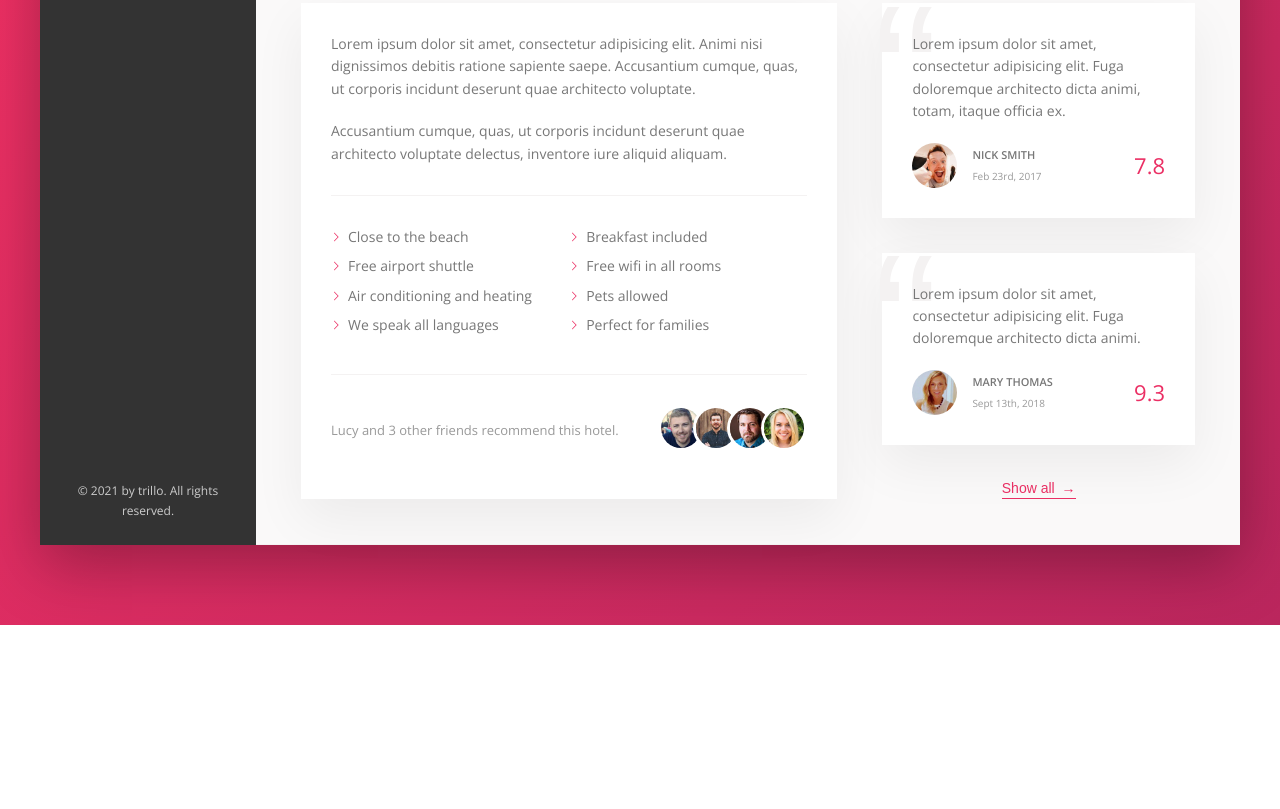
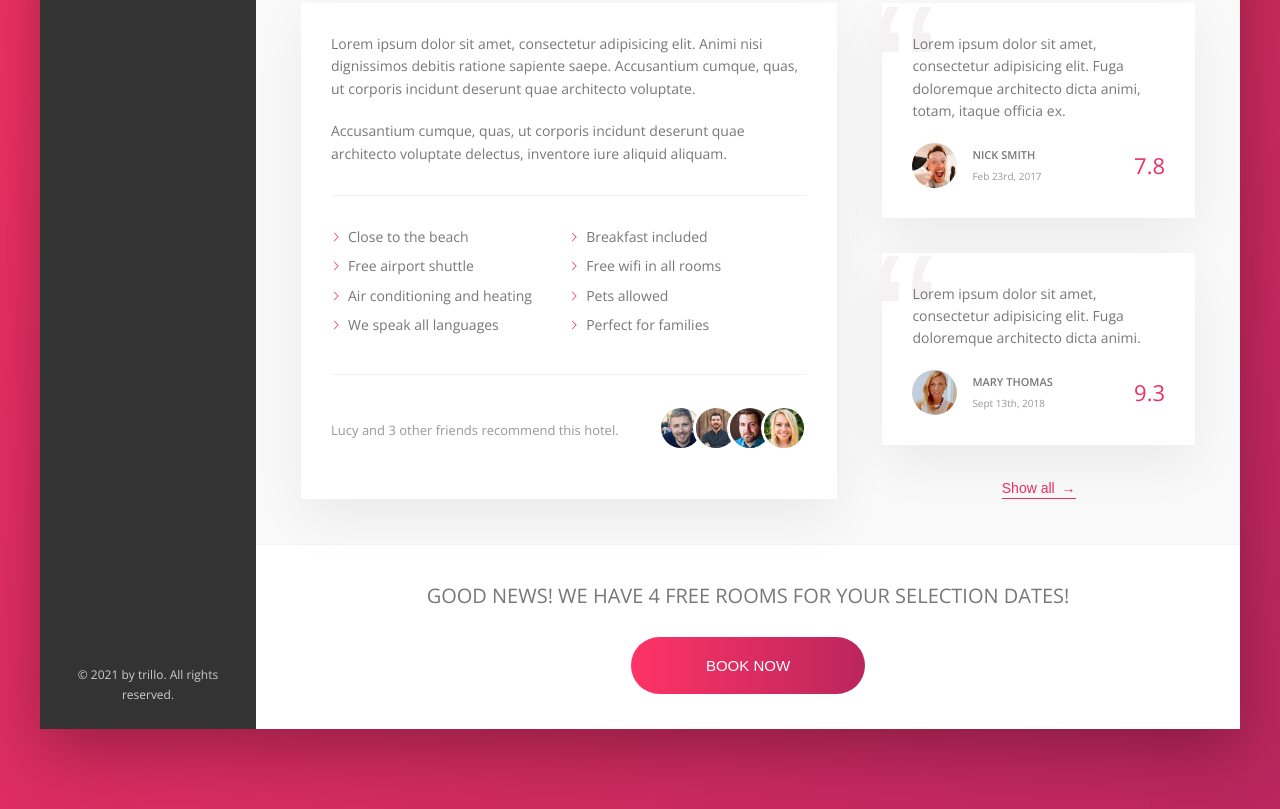
Before and after one commit to gerasimosgakis/trillo, a website: page index.html in a window 1280 px wide. Shown: the part 644-1453 px from the top of the page. Before the commit the page ends 1269 px from the top, so only its background shows below. Drawn offline with nearby package versions, Linux system fonts and the light colour scheme.

Commit message:
build call to action section

```diff
--- a/index.html
+++ b/index.html
@@ -243,6 +243,15 @@
               <button class="btn-inline">Show all <span>&rarr;</span></button>
             </div>
           </div>
+          <div class="cta">
+            <h2 class="cta__book-now">
+              Good news! We have 4 free rooms for your selection dates!
+            </h2>
+            <button class="btn">
+              <span class="btn__visible">Book now</span>
+              <span class="btn__invisible">Only 4 rooms left</span>
+            </button>
+          </div>
         </main>
       </div>
     </div>
--- a/sass/_components.scss
+++ b/sass/_components.scss
@@ -442,3 +442,75 @@
     z-index: 1;
   }
 }
+
+//////////////////////////////////////
+// CALL TO ACTION
+.cta {
+  padding: 3.5rem 0;
+  text-align: center;
+
+  &__book-now {
+    font-size: 2rem;
+    font-weight: 300;
+    text-transform: uppercase;
+    margin-bottom: 2.5rem;
+  }
+}
+
+//////////////////////////////////////
+// BUTTON
+.btn {
+  font-size: 1.5rem;
+  font-weight: 300;
+  text-transform: uppercase;
+  border-radius: 100px;
+  border: none;
+  background-image: linear-gradient(
+    to right,
+    var(--color-primary-light),
+    var(--color-primary-dark)
+  );
+  color: #fff;
+  position: relative;
+  overflow: hidden;
+  cursor: pointer;
+
+  & > * {
+    display: inline-block;
+    height: 100%;
+    width: 100%;
+    transition: all 0.2s;
+  }
+
+  &__visible {
+    padding: 2rem 7.5rem;
+  }
+
+  &__invisible {
+    position: absolute;
+    padding: 2rem 0;
+    left: 0;
+    top: -100%;
+  }
+
+  &:hover {
+    background-image: linear-gradient(
+      to left,
+      var(--color-primary-light),
+      var(--color-primary-dark)
+    );
+  }
+
+  &:hover &__visible {
+    transform: translateY(100%);
+  }
+
+  &:hover &__invisible {
+    top: 0;
+  }
+
+  &:focus {
+    outline: none;
+    animation: pulsate 1s infinite;
+  }
+}
```
Also changed, not shown: css/style.css.
